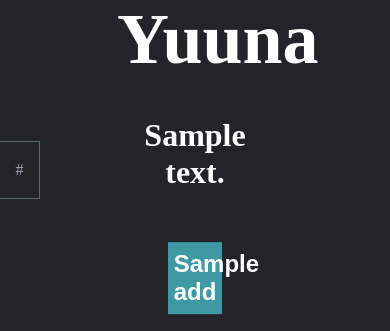
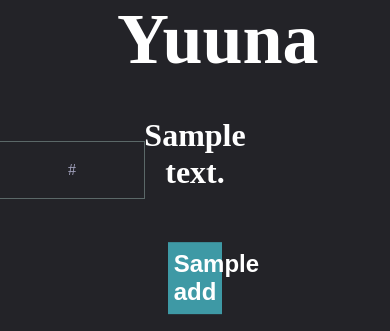
Before and after one commit to Esdia/YuunaWebsite.old, a Flask app: template templates/home.html in a window 390 px wide; the page is wider, and only the part inside the window is pictured. Shown: the part 252-583 px from the top of that part. Run offline with Flask 2, Linux system fonts and the light colour scheme; the template is opened without the code that fills it: most values are stand-ins (such as "Sample title", 1, 10 or a date in 2020); parts of the project's set-up code (start-up, migrations or seed data) failed here and were passed over.

Commit message:
Fix the look of the menu one mobile

```diff
--- a/static/skeleton.css
+++ b/static/skeleton.css
@@ -143,6 +143,7 @@ footer {
 #side_menu_ul li {
     border: #5b6868 1px solid;
     height: 3.5em;
+    min-width: 9em;
     width: 100%;
 
     padding: 0;
```
